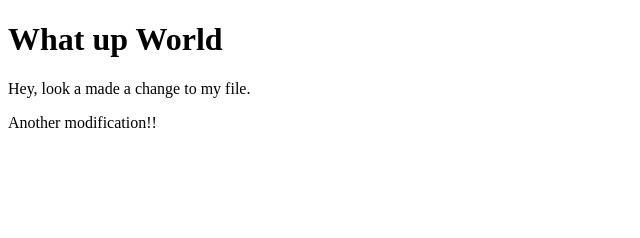
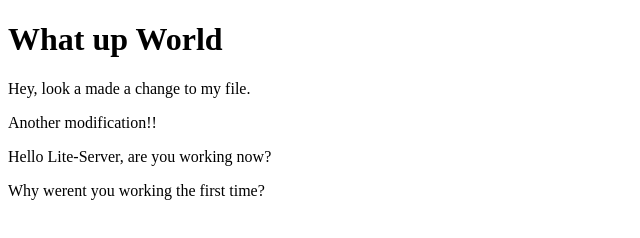
Before and after one commit to KevinKra/git-test, a website: page index.html in a window 1280 px wide. Shown: the whole page, without its empty margins (0-640 px from the left). Drawn offline with Linux system fonts and the light colour scheme.

Commit message:
sixth commit

```diff
--- a/index.html
+++ b/index.html
@@ -8,5 +8,7 @@
     <h1>What up World</h1>
     <p>Hey, look a made a change to my file.</p>
     <p>Another modification!!</p>
+    <p>Hello Lite-Server, are you working now?</p>
+    <p>Why werent you working the first time?</p>
   </body>
 </html>
```
Also changed, not shown: package.json (added, +25 -0 lines), templates/test.html (+1 -0 lines), 2 other files.
